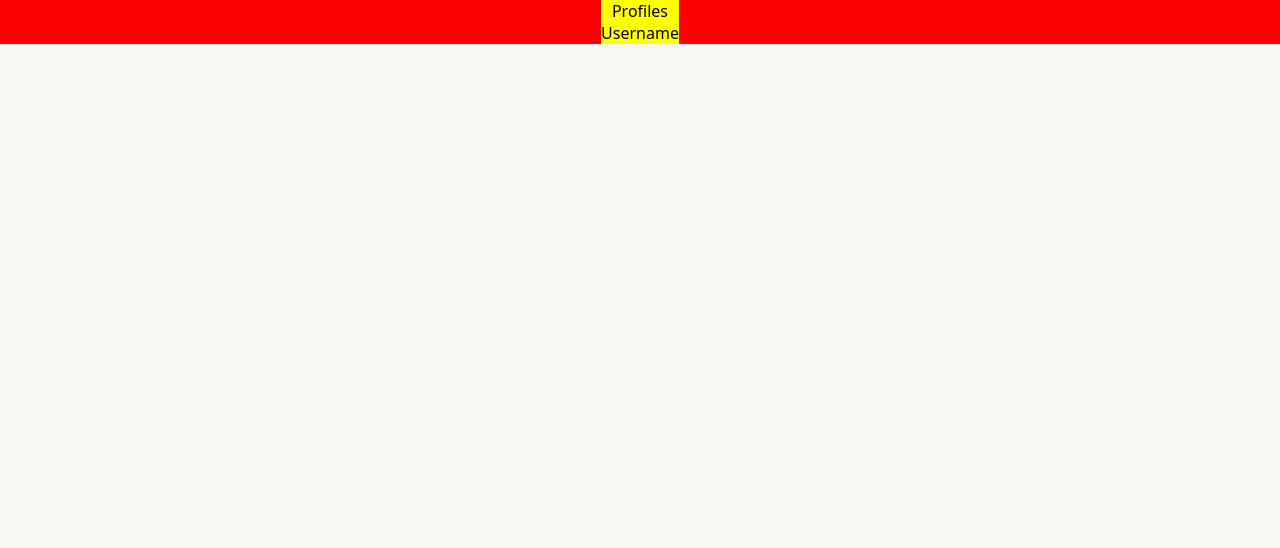
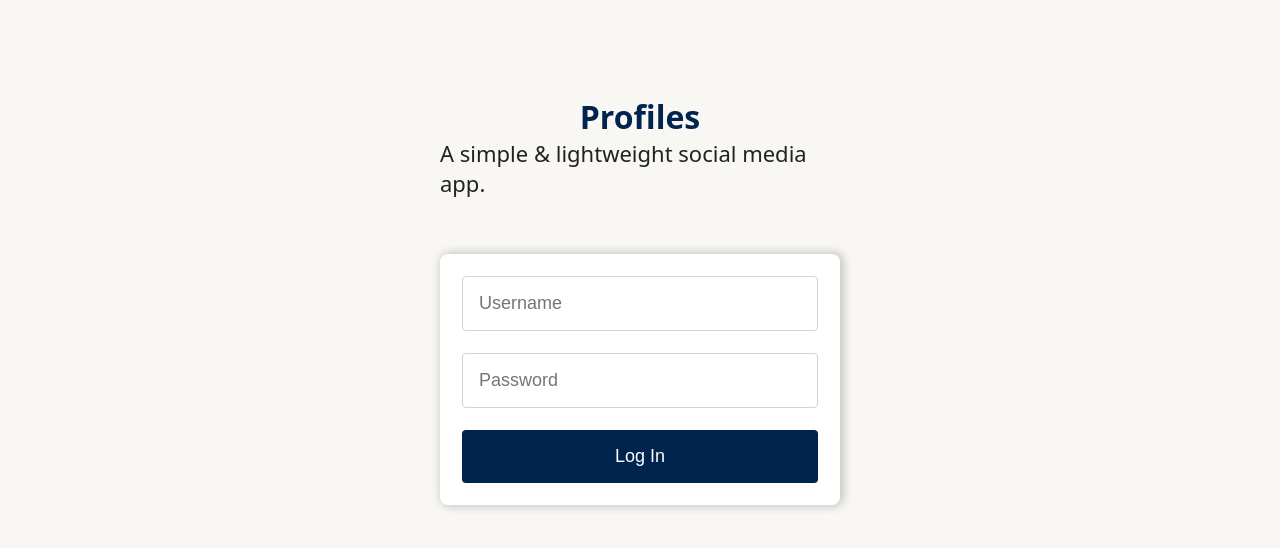
Before and after one commit to ivanlares/profiles-app, a React (Vite) app: page / in a window 1280 px wide. Shown: the top 548 px of the page. Built offline with nearby package versions, Linux system fonts and the light colour scheme.

Commit message:
Finalize Login Container

```diff
--- a/src/App.css
+++ b/src/App.css
@@ -11,5 +11,4 @@
   flex-direction: column;
   justify-content: center;
   align-items: center;
-  background-color: red;
 }
--- a/src/Containers/Login/Login.css
+++ b/src/Containers/Login/Login.css
@@ -3,19 +3,87 @@
     flex-direction: column;
     justify-content: center;
     align-items: center;
-    background-color: yellow;
+    width: 400px;
+    height: 75vh;
 }
 
 #HeaderDiv {
     display: flex;
     flex-direction: column;
-    justify-content: flex-start;
+    justify-content: center;
     align-items: center;
+    background-color: transparent;
+    row-gap: 0px;
+}
+
+#HeaderDiv>p {
+    margin: 0px;
+}
+
+#HeaderText {
+    font-size: 32px;
+    font-weight: bolder;
+    color: #00244E;
+}
+
+#SloganText {
+    font-size: 22px;
+    font-weight: normal;
+    color: #222222;
 }
 
 #LoginDiv {
     display: flex;
     flex-direction: column;
-    justify-content: flex-start;
-    align-items: center;
+    justify-content: center;
+    align-items: stretch;
+    width: 100%;
+    background-color: white;
+    margin-top: 12px;
+    /* box-shadow: [horizontal-offset] [vertical-offset] [blur-radius] [spread-radius] [color] [inset]; */
+    box-shadow: 2px 0px 8px 2px rgba(0, 0, 0, 0.197);
+    border-radius: 8px;
+    -webkit-border-radius: 8px;
+    -moz-border-radius: 8px;
+    -ms-border-radius: 8px;
+    -o-border-radius: 8px;
 }
+
+#LoginDiv > button, #LoginDiv > input {
+    margin: 0px 22px 0px 22px;
+    font-size: 18px;
+    padding: 16px 16px 16px 16px;
+}
+
+#UsernameInput, #PasswordInput {
+    border: 1.5px solid lightgray;
+    border-radius: 4px;
+    -webkit-border-radius: 4px;
+    -moz-border-radius: 4px;
+    -ms-border-radius: 4px;
+    -o-border-radius: 4px;
+}
+
+#UsernameInput:focus, #PasswordInput:focus {
+    outline-color: #00244E;
+    border-radius: 4px;
+    -webkit-border-radius: 4px;
+    -moz-border-radius: 4px;
+    -ms-border-radius: 4px;
+    -o-border-radius: 4px;
+}
+
+#LoginButton {
+    background-color: #00244E;
+    color: white;
+    border-width: 0px;
+    border-radius: 4px;
+    -webkit-border-radius: 4px;
+    -moz-border-radius: 4px;
+    -ms-border-radius: 4px;
+    -o-border-radius: 4px;
+}
+
+#LoginButton:hover {
+    background-color: #00244ee2;
+}
--- a/src/Containers/Login/Login.jsx
+++ b/src/Containers/Login/Login.jsx
@@ -4,8 +4,20 @@ const Login = () => {
 
     return (
         <div id="MainDiv">
-            <div id="HeaderDiv">Profiles</div>
-            <div id="LoginDiv">Username</div>
+            <div id="HeaderDiv">
+                <p id="HeaderText">Profiles</p>
+                <p id="SloganText">A simple & lightweight social media app.</p>
+            </div>
+            <br/> <br/>
+            <div id="LoginDiv">
+                <br/>
+                <input id="UsernameInput" type="text" placeholder="Username"/>
+                <br/>
+                <input id="PasswordInput" type="password" placeholder="Password"/>
+                <br/>
+                <button id="LoginButton" type="button">Log In</button>
+                <br/>
+            </div>
         </div>
     )
 };
```
